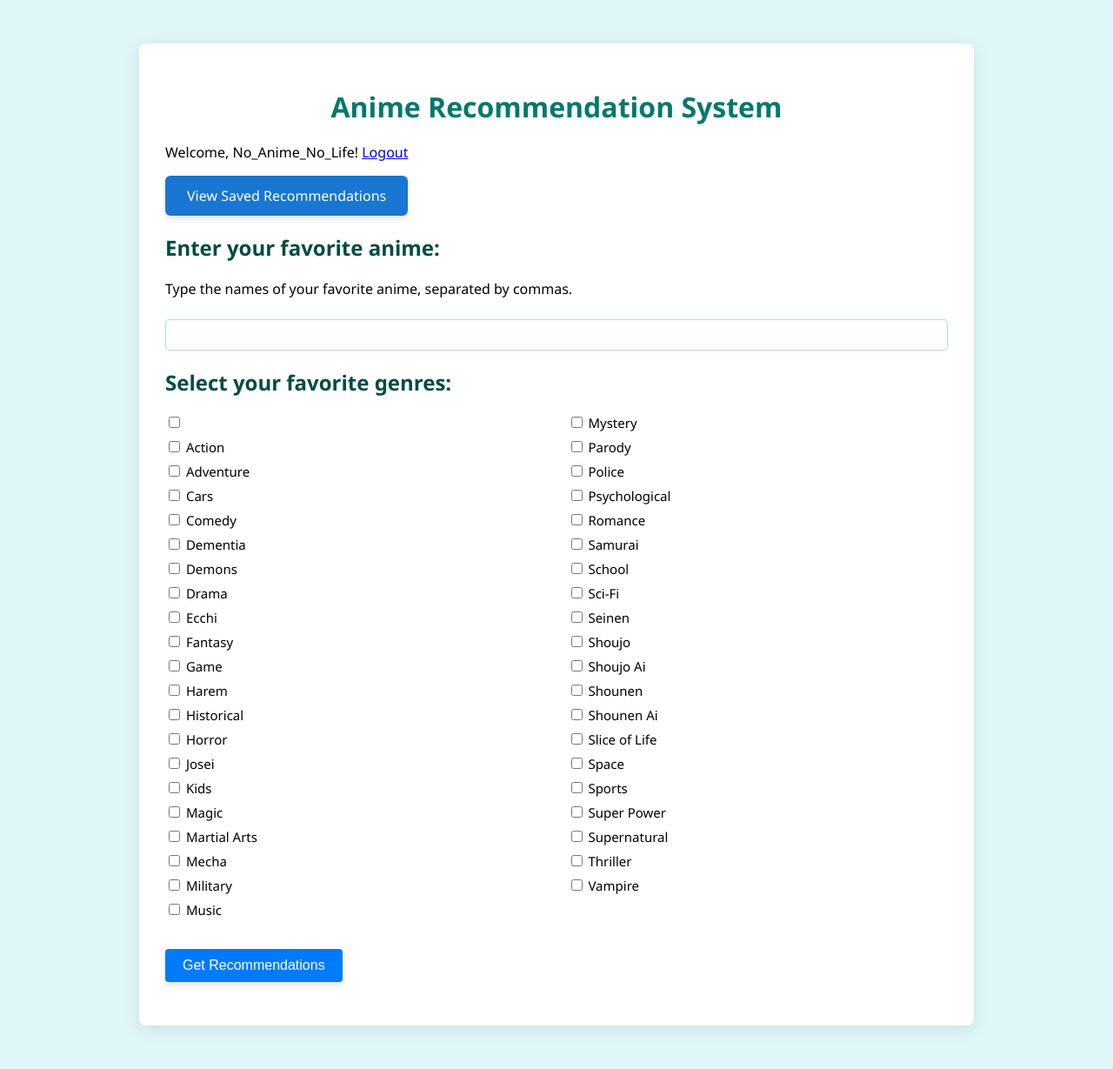
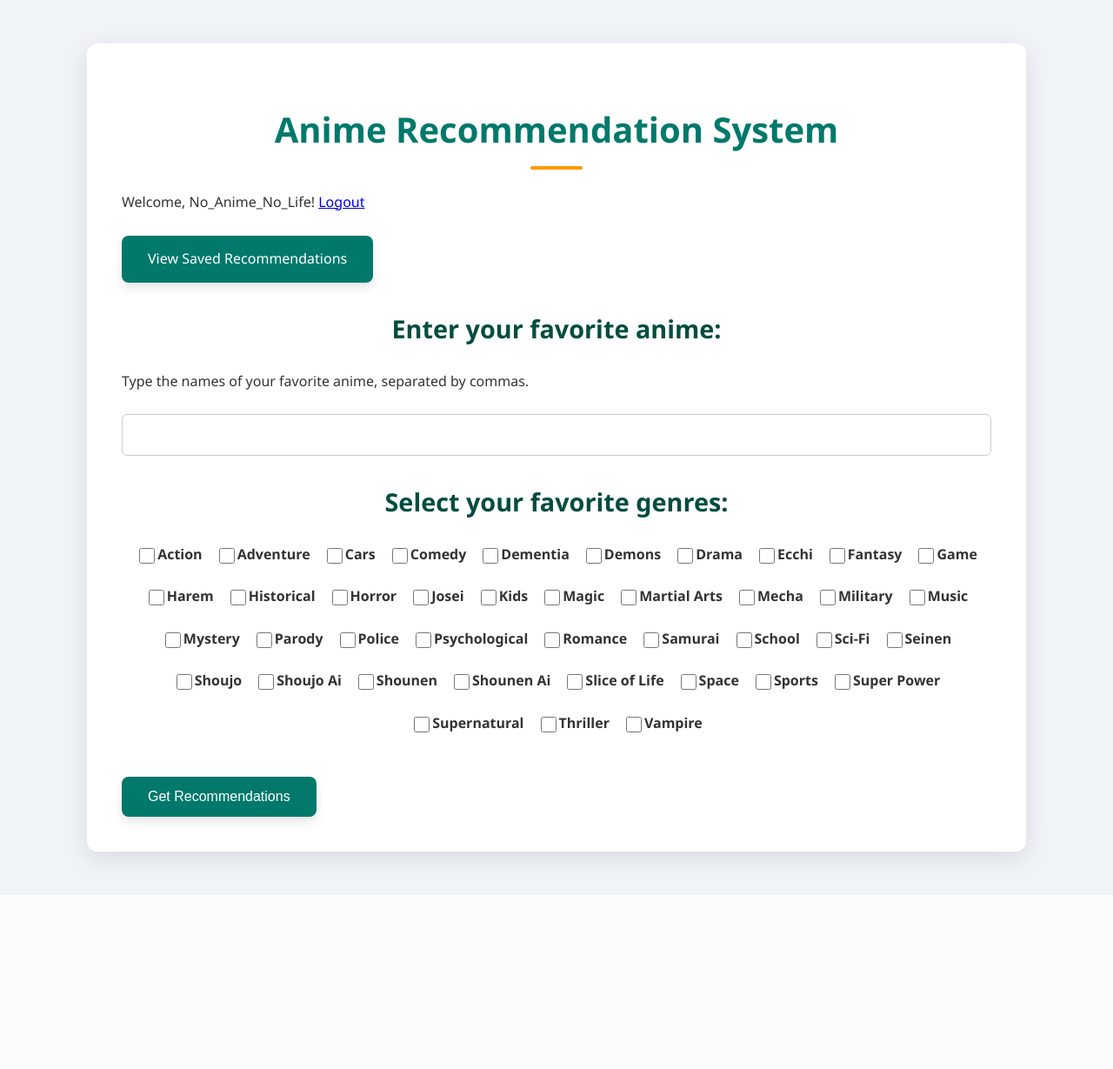
Before and after one commit to BenjaminLTakaki/AnimeRecommendation, a Flask app: page / in a window 1280 px wide. Shown: the whole page at 87% size. After the commit the page ends 1013 px from the top, so only its background shows below. Run offline with Flask 3, Linux system fonts and the light colour scheme; a user stored in the database is signed in.

Commit message:
Refactor data preprocessing to remove null genre box and enhance CSS styles for improved UI/UX

```diff
--- a/app.py
+++ b/app.py
@@ -33,11 +33,13 @@ def preprocess_data(anime):
     base_anime['rating'] = base_anime['rating'].fillna(base_anime['rating'].median())
     base_anime['members'] = base_anime['members'].fillna(base_anime['members'].median())
     base_anime['episodes'] = base_anime['episodes'].replace(['Unknown', '?'], 0)
-    base_anime['episodes'] = base_anime['episodes'].fillna(0)
-    base_anime['episodes'] = base_anime['episodes'].astype(int)
+    base_anime['episodes'] = base_anime['episodes'].fillna(0).astype(int)
 
     # Split genres and create genre list
     base_anime['genre_list'] = base_anime['genre'].apply(lambda x: x.split(', '))
+
+    # Remove empty genres
+    base_anime = base_anime[base_anime['genre'].str.strip() != '']
 
     # Encode genres using MultiLabelBinarizer
     mlb = MultiLabelBinarizer()
--- a/static/style.css
+++ b/static/style.css
@@ -1,205 +1,216 @@
+:root {
+    --primary-color: #00796b;
+    --secondary-color: #004d40;
+    --accent-color: #ff9800;
+    --background-color: #f0f4f8;
+    --text-color: #333333;
+    --light-bg: #ffffff;
+    --shadow-color: rgba(0, 0, 0, 0.1);
+    --font-family: 'Segoe UI', Tahoma, Geneva, Verdana, sans-serif;
+}
+
+/* Global Styles */
 body {
-    font-family: 'Segoe UI', Tahoma, Geneva, Verdana, sans-serif;
-    background-color: #e0f7fa; /* Light Cyan */
+    font-family: var(--font-family);
+    background-color: var(--background-color);
     margin: 0;
     padding: 0;
+    color: var(--text-color);
+    line-height: 1.6;
 }
 
 .container {
     width: 90%;
-    max-width: 900px;
+    max-width: 1000px;
     margin: 50px auto;
-    background-color: #ffffff;
-    padding: 30px;
-    box-shadow: 0 4px 20px rgba(0, 0, 0, 0.1);
-    border-radius: 8px;
+    background-color: var(--light-bg);
+    padding: 40px;
+    box-shadow: 0 8px 30px var(--shadow-color);
+    border-radius: 12px;
+    transition: transform 0.3s ease, box-shadow 0.3s ease;
+}
+
+.container:hover {
+    transform: translateY(-5px);
+    box-shadow: 0 12px 40px var(--shadow-color);
+}
+
+h1, h2 {
+    text-align: center;
+    color: var(--primary-color);
+    margin-bottom: 25px;
 }
 
 h1 {
-    text-align: center;
-    color: #00796b; /* Teal */
-    margin-bottom: 20px;
+    font-size: 2.5em;
+    position: relative;
+}
+
+h1::after {
+    content: '';
+    display: block;
+    width: 60px;
+    height: 4px;
+    background: var(--accent-color);
+    margin: 10px auto 0;
+    border-radius: 2px;
 }
 
 h2 {
-    color: #004d40; /* Dark Teal */
+    font-size: 1.8em;
+    color: var(--secondary-color);
+    margin-top: 30px;
 }
 
 .form-group {
-    margin-bottom: 25px;
+    margin-bottom: 30px;
+}
+
+label {
+    font-weight: bold;
+    display: block;
+    margin-bottom: 8px;
 }
 
 input[type="text"],
-input[type="password"] {
-    padding: 12px;
+input[type="password"],
+textarea {
+    padding: 14px 20px;
     font-size: 16px;
     margin-top: 8px;
-    border: 1px solid #b2dfdb;
-    border-radius: 4px;
+    border: 1px solid #ccc;
+    border-radius: 6px;
     width: 100%;
     box-sizing: border-box;
-    transition: border-color 0.3s;
+    transition: border-color 0.3s, box-shadow 0.3s;
 }
 
 input[type="text"]:focus,
-input[type="password"]:focus {
-    border-color: #00796b;
+input[type="password"]:focus,
+textarea:focus {
+    border-color: var(--primary-color);
+    box-shadow: 0 0 8px rgba(0, 121, 107, 0.2);
     outline: none;
 }
 
 .genre-list {
-    column-count: 2;
-    column-gap: 25px;
+    display: flex;
+    flex-wrap: wrap;
+    gap: 15px;
+    justify-content: center;
 }
 
 .genre-list label {
-    display: block;
-    margin-bottom: 8px;
-    font-size: 15px;
+    font-size: 16px;
+    cursor: pointer;
+    position: relative;
+    padding-left: 25px;
 }
 
-.btn {
+.genre-list input[type="checkbox"] {
+    position: absolute;
+    left: 0;
+    top: 2px;
+    width: 18px;
+    height: 18px;
+    cursor: pointer;
+}
+
+.btn, .toggle-saved-btn, .back-btn {
     display: inline-block;
-    padding: 12px 25px;
-    background-color: #00796b; /* Teal */
+    padding: 14px 30px;
+    background-color: var(--primary-color);
     color: #ffffff;
     border: none;
     text-decoration: none;
     font-size: 16px;
     cursor: pointer;
-    border-radius: 6px;
-    transition: background-color 0.3s, transform 0.2s;
-    box-shadow: 0 4px 6px rgba(0, 0, 0, 0.1);
+    border-radius: 8px;
+    transition: background-color 0.3s, transform 0.2s, box-shadow 0.3s;
+    box-shadow: 0 6px 12px var(--shadow-color);
+    margin: 10px 5px 0 0;
 }
 
-.btn:hover {
-    background-color: #004d40; /* Dark Teal */
-    transform: translateY(-2px);
+.btn:hover, .toggle-saved-btn:hover, .back-btn:hover {
+    background-color: var(--secondary-color);
+    transform: translateY(-3px);
+    box-shadow: 0 8px 16px var(--shadow-color);
 }
 
-.btn:active {
+.btn:active, .toggle-saved-btn:active, .back-btn:active {
     transform: translateY(0);
-    box-shadow: 0 2px 4px rgba(0, 0, 0, 0.1);
+    box-shadow: 0 4px 8px var(--shadow-color);
 }
 
 .save-btn {
-    padding: 6px 14px;
-    background-color: #ff9800; /* Orange */
+    padding: 8px 20px;
+    background-color: var(--accent-color);
     border: none;
     color: #fff;
     cursor: pointer;
-    border-radius: 4px;
-    transition: background-color 0.3s;
+    border-radius: 6px;
+    transition: background-color 0.3s, transform 0.2s;
 }
 
 .save-btn:hover {
     background-color: #e68900;
+    transform: scale(1.05);
 }
 
 .save-btn.saved {
-    background-color: #757575; /* Grey */
+    background-color: #757575;
     cursor: default;
 }
 
 .save-btn.saved:hover {
     background-color: #757575;
+    transform: none;
 }
 
-/* Toggle saved recommendations button */
-.toggle-saved-btn {
-    display: inline-block;
-    padding: 12px 25px;
-    background-color: #1976d2; /* Blue */
-    color: #fff;
-    border: none;
-    text-decoration: none;
-    font-size: 16px;
-    cursor: pointer;
-    border-radius: 6px;
-    transition: background-color 0.3s, transform 0.2s;
-    box-shadow: 0 4px 6px rgba(0, 0, 0, 0.1);
-}
-
-.toggle-saved-btn:hover {
-    background-color: #0d47a1; /* Dark Blue */
-    transform: translateY(-2px);
-}
-
-/* Responsive adjustments */
-@media (max-width: 600px) {
-    .genre-list {
-        column-count: 1;
-    }
-
-    .btn, .toggle-saved-btn {
-        width: 100%;
-        text-align: center;
-    }
-}
-
+/* Recommendations List */
 .recommendations {
     list-style-type: none;
     padding: 0;
+    margin: 20px 0;
 }
 
 .recommendations li {
-    background-color: #e9e9e9;
-    margin-bottom: 10px;
-    padding: 10px;
+    background-color: #fafafa;
+    margin-bottom: 15px;
+    padding: 15px 20px;
     font-size: 18px;
-    border-radius: 4px;
-}
-
-a.btn {
-    margin-top: 20px;
-}
-
-form {
-    margin: 20px 0;
-}
-
-form .form-group {
-    margin-bottom: 15px;
-}
-
-form input[type="text"],
-form input[type="password"] {
-    width: 100%;
-    padding: 8px;
-    box-sizing: border-box;
-}
-
-form .btn {
-    width: auto;
-}
-
-.recommendations li {
+    border-radius: 6px;
     display: flex;
     justify-content: space-between;
     align-items: center;
+    transition: background-color 0.3s, box-shadow 0.3s;
 }
 
-.recommendations li form {
-    margin: 0;
+.recommendations li:hover {
+    background-color: #f1f1f1;
+    box-shadow: 0 4px 10px var(--shadow-color);
 }
 
 .recommendations li button {
-    padding: 5px 10px;
+    padding: 6px 16px;
     background-color: #28a745;
     border: none;
     color: #fff;
     cursor: pointer;
     border-radius: 4px;
+    transition: background-color 0.3s, transform 0.2s;
 }
 
 .recommendations li button:hover {
     background-color: #218838;
+    transform: scale(1.05);
 }
 
-/* Saved recommendations section */
+/* Saved Recommendations Section */
 #saved-recommendations {
     display: none;
-    margin-top: 30px;
+    margin-top: 40px;
+    animation: fadeIn 0.5s ease-in-out;
 }
 
 #saved-recommendations.active {
@@ -212,32 +223,60 @@ form .btn {
 }
 
 #saved-recommendations li {
-    background-color: #e9e9e9;
-    margin-bottom: 10px;
-    padding: 10px;
+    background-color: #e9f7ef;
+    margin-bottom: 15px;
+    padding: 15px 20px;
     font-size: 18px;
-    border-radius: 4px;
+    border-radius: 6px;
     display: flex;
     justify-content: space-between;
     align-items: center;
+    transition: background-color 0.3s, box-shadow 0.3s;
 }
 
-.btn, .back-btn {
-    display: inline-block;
-    padding: 10px 20px;
-    color: #fff;
-    border: none;
-    text-decoration: none;
-    font-size: 16px;
-    cursor: pointer;
-    border-radius: 4px;
-    margin-top: 20px;
+#saved-recommendations li:hover {
+    background-color: #d4edda;
+    box-shadow: 0 4px 10px var(--shadow-color);
 }
 
-.btn {
-    background-color: #007BFF;
+/* Animations */
+@keyframes fadeIn {
+    from { opacity: 0; transform: translateY(20px); }
+    to { opacity: 1; transform: translateY(0); }
 }
 
-.btn:hover {
-    background-color: #0056b3;
+/* Responsive Design */
+@media (max-width: 768px) {
+    .container {
+        padding: 30px;
+    }
+
+    h1 {
+        font-size: 2em;
+    }
+
+    h2 {
+        font-size: 1.5em;
+    }
+
+    .genre-list {
+        flex-direction: column;
+        align-items: flex-start;
+    }
+
+    .btn, .toggle-saved-btn, .back-btn {
+        width: 100%;
+        text-align: center;
+    }
 }
+
+@media (max-width: 480px) {
+    .recommendations li, #saved-recommendations li {
+        flex-direction: column;
+        align-items: flex-start;
+    }
+
+    .recommendations li button {
+        margin-top: 10px;
+    }
+}
```
Also changed, not shown: database.db.
